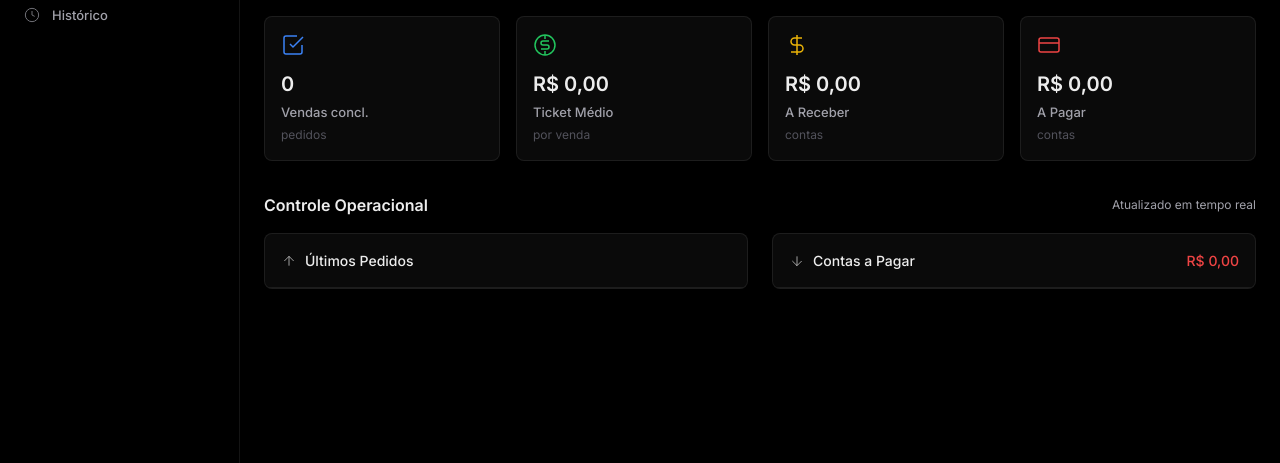
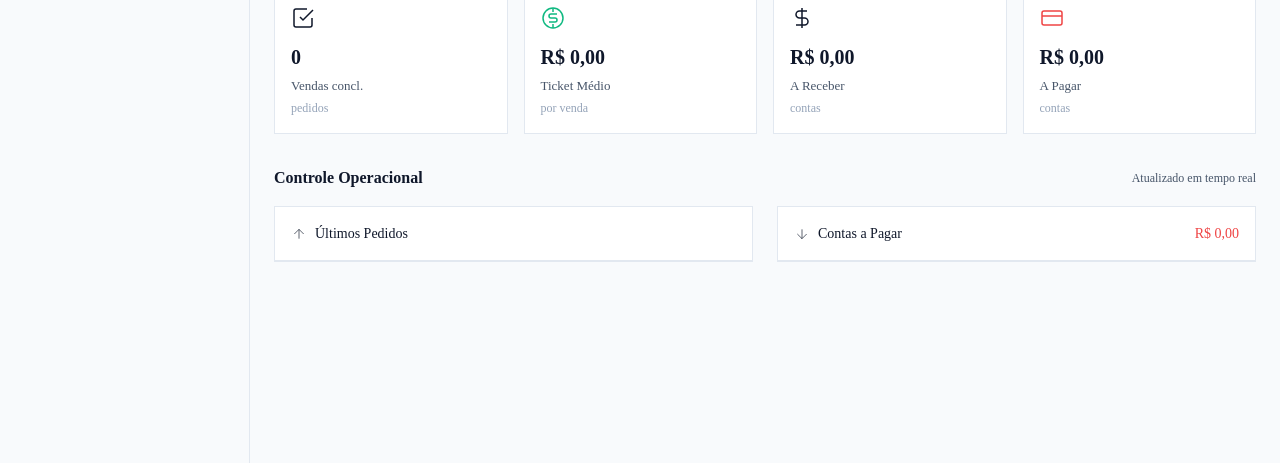
Before and after one commit to MaxEcomDrop/sistema-estoque-max, a website: page new_html.html in a window 1280 px wide. Shown: the part 337-800 px from the top of the page. Drawn offline with nearby package versions, Linux system fonts and the light colour scheme.

Commit message:
fix(ui): reverte dark mode e aplica premium light theme com acentos roxos do login

```diff
--- /dev/null
+++ b/fix_light_theme.js
@@ -0,0 +1,69 @@
+const fs = require('fs');
+const path = require('path');
+
+// 1. Corrigir HTML para forçar light theme
+const dashPath = path.join(__dirname, 'public', 'dashboard.html');
+let html = fs.readFileSync(dashPath, 'utf8');
+
+// Força o return false para effectiveDark()
+html = html.replace(
+  /function effectiveDark\(\)\{.*?\}/,
+  `function effectiveDark(){return false;}` // Always false
+);
+
+// Troca o atributo HTML inicial para light
+html = html.replace(/<html data-theme="dark">/g, '<html data-theme="light">');
+
+fs.writeFileSync(dashPath, html, 'utf8');
+
+// 2. Corrigir CSS para voltar as cores White com Roxo Premium
+const cssPath = path.join(__dirname, 'public', 'new_style.css');
+let css = fs.readFileSync(cssPath, 'utf8');
+
+// The original CSS was generated for dark mode. Let's rewrite the :root colors completely for a premium light mode.
+// We must replace the variables inside :root
+const lightColors = `
+  /* Premium Light Theme */
+  --bg: #f8fafc;
+  --bg-card: #ffffff;
+  --bg-hover: #f1f5f9;
+  --bg-active: #e2e8f0;
+
+  --text: #0f172a;
+  --text-m: #475569;
+  --text-d: #94a3b8;
+
+  --border: #e2e8f0;
+  --border-h: #cbd5e1;
+
+  --primary: #8b5cf6;
+  --primary-bg: #8b5cf6;
+  --primary-text: #ffffff;
+  --primary-h: #7c3aed;
+
+  --accent: #6366f1;
+  --accent-h: #4f46e5;
+
+  --ok: #10b981; --ok-t: #059669;
+  --wa: #f59e0b; --wa-t: #d97706;
+  --er: #ef4444; --er-t: #dc2626;
+
+  --bord: var(--border);
+  --bord-l: var(--bg-hover);
+  --tx: var(--text);
+  --mu: var(--text-m);
+  --fa: var(--text-d);
+
+  --sb-bg: #ffffff;
+  --sb-w: 250px;
+`;
+
+css = css.replace(/:root\s*\{([\s\S]*?)(?=\})/m, `:root {${lightColors}`);
+
+// Remove the forced dark mode patch from earlier if it exists
+css = css.replace(/\[data-theme="light"\] \{ \/\* FORCED DARK MODE \*\/ \}/g, '');
+
+// If there are specific dark mode overrides like [data-theme="dark"] or @media (prefers-color-scheme: dark), they can stay as long as effectiveDark() is false.
+
+fs.writeFileSync(cssPath, css, 'utf8');
+console.log('Light Theme Patch applied successfully.');
--- a/public/new_style.css
+++ b/public/new_style.css
@@ -2,45 +2,39 @@
 
 /* ── DESIGN SYSTEM (LINEAR/STRIPE STANDARD) ── */
 :root {
-  /* Colors */
-  --bg: #000000;
-  --bg-card: #0a0a0a;
-  --bg-hover: #141414;
-  --bg-active: #1a1a1a;
+  /* Premium Light Theme */
+  --bg: #f8fafc;
+  --bg-card: #ffffff;
+  --bg-hover: #f1f5f9;
+  --bg-active: #e2e8f0;
 
-  --text: #ededed;
-  --text-m: #a1a1aa;
-  --text-d: #52525b;
+  --text: #0f172a;
+  --text-m: #475569;
+  --text-d: #94a3b8;
 
-  --border: rgba(255, 255, 255, 0.08);
-  --border-h: rgba(255, 255, 255, 0.15);
+  --border: #e2e8f0;
+  --border-h: #cbd5e1;
 
   --primary: #8b5cf6;
   --primary-bg: #8b5cf6;
   --primary-text: #ffffff;
-  --primary-h: #a78bfa;
+  --primary-h: #7c3aed;
 
   --accent: #6366f1;
-  --accent-h: #8b5cf6;
-  --accent-light: rgba(79, 70, 229, 0.15);
+  --accent-h: #4f46e5;
 
-  /* Status */
-  --ok: #22c55e; --ok-bg: rgba(34,197,94,0.1);
-  --wr: #eab308; --wr-bg: rgba(234,179,8,0.1);
-  --er: #ef4444; --er-bg: rgba(239,68,68,0.1);
-  --bl: #3b82f6; --bl-bg: rgba(59,130,246,0.1);
+  --ok: #10b981; --ok-t: #059669;
+  --wa: #f59e0b; --wa-t: #d97706;
+  --er: #ef4444; --er-t: #dc2626;
 
-  /* Typography */
-  --font-s: 'Inter', -apple-system, sans-serif;
+  --bord: var(--border);
+  --bord-l: var(--bg-hover);
+  --tx: var(--text);
+  --mu: var(--text-m);
+  --fa: var(--text-d);
 
-  /* Geometry */
-  --rad: 8px;
-  --rad-s: 4px;
-  --shadow: 0 4px 24px rgba(0, 0, 0, 0.5);
-
-  /* Layout */
-  --sb-w: 240px;
-  --tb-h: 60px;
+  --sb-bg: #ffffff;
+  --sb-w: 250px;
 }
 
 * { box-sizing: border-box; margin: 0; padding: 0; }
--- a/public/sw.js
+++ b/public/sw.js
@@ -1,6 +1,6 @@
 // Estoque Max — Service Worker v6 — Cache Busting Forçado
 // TIMESTAMP: 1719804000000
-const SW_VERSION = 'estoquemax-v8';
+const SW_VERSION = 'estoquemax-v9';
 // Precache apenas o manifest (HTML será servido sempre da rede)
 const PRECACHE = ['/manifest.json'];
 
```
Also changed, not shown: public/dashboard.html (+1 -1 lines).
